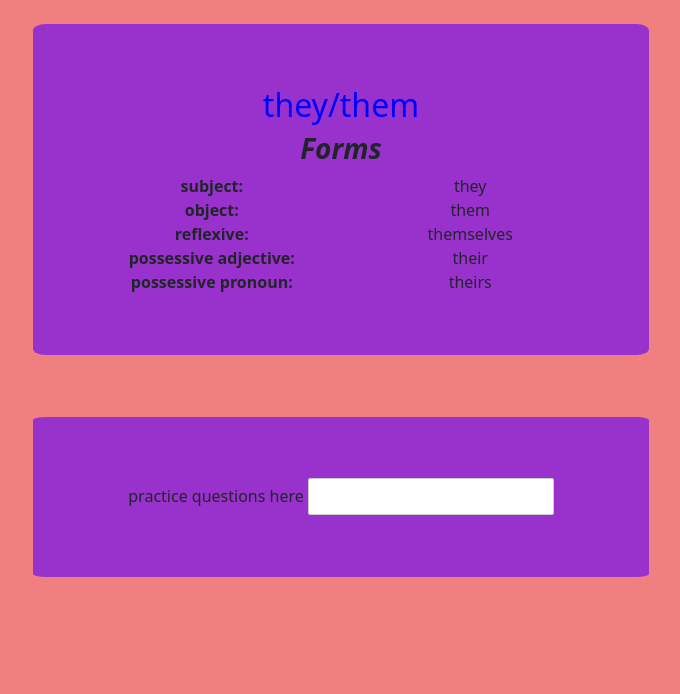
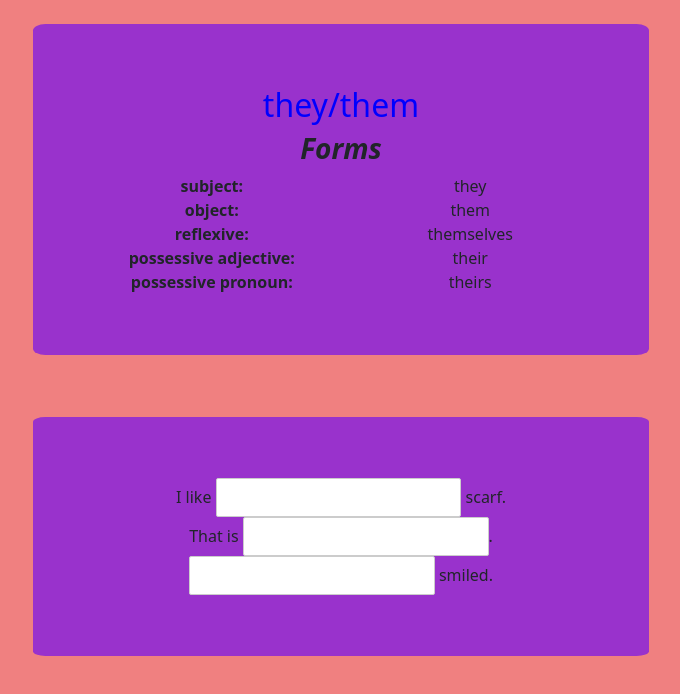
Before and after one commit to istditajrz/practice-noun, a Svelte app: page / in a window 1280 px wide. Shown: the top 694 px of the page, without its empty margins (299-979 px from the left). Built offline with nearby package versions, Linux system fonts and the light colour scheme.

Commit message:
Sentence component and framework

```diff
--- /dev/null
+++ b/src/Sentence.svelte
@@ -0,0 +1,27 @@
+<script>
+    const re = /\[\w+\]/g;
+    export let str = "[They] smiled";
+    let pronouns = [...str.matchAll(re)];
+    let other = [...str.split(re)].reverse();
+    let sentence = [other.pop()];
+    for (let pronoun of pronouns) {
+        let element = document.createElement('input');
+        element.name = pronoun[0][0];
+        sentence.push(element.outerHTML);
+        sentence.push(other.pop());
+    }
+    let out = sentence.join("");
+</script>
+
+<div class="container">
+    <span style="display: inline-block;">{@html out}</span>
+</div>
+<style>
+    input {
+        height: 0%;
+        border-radius: 20%;
+        color: antiquewhite;
+        opacity: 0%;
+        width: 10%;
+    }
+</style>
--- a/src/SetShowcase.svelte
+++ b/src/SetShowcase.svelte
@@ -1,4 +1,5 @@
 <script>
+    import Sentence from './Sentence.svelte';
     export let set = {
         "subject": null,
         "object": null,
@@ -116,7 +117,9 @@
     {/each}
 </div>
 <div class="container" style="margin-top: 5%;">
-    <span style="display: inline-block;">practice questions here <input style="height: 0%;"></span>
+    <Sentence str={"I like [their] scarf."}/>
+    <Sentence str={"That is [theirs]."}/>
+    <Sentence str={"[They] smiled."}/>
 </div>
 <style>
     .container {
```
